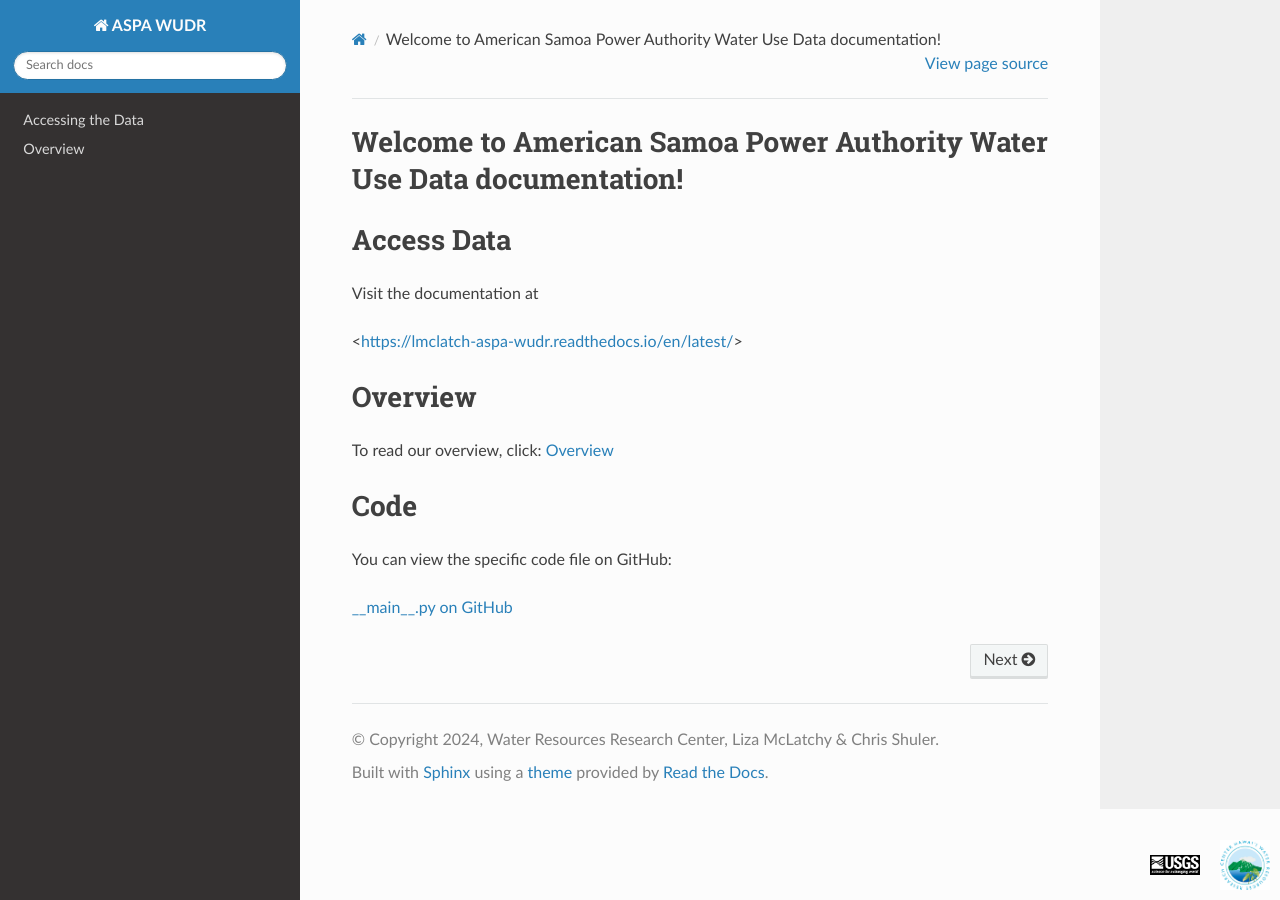
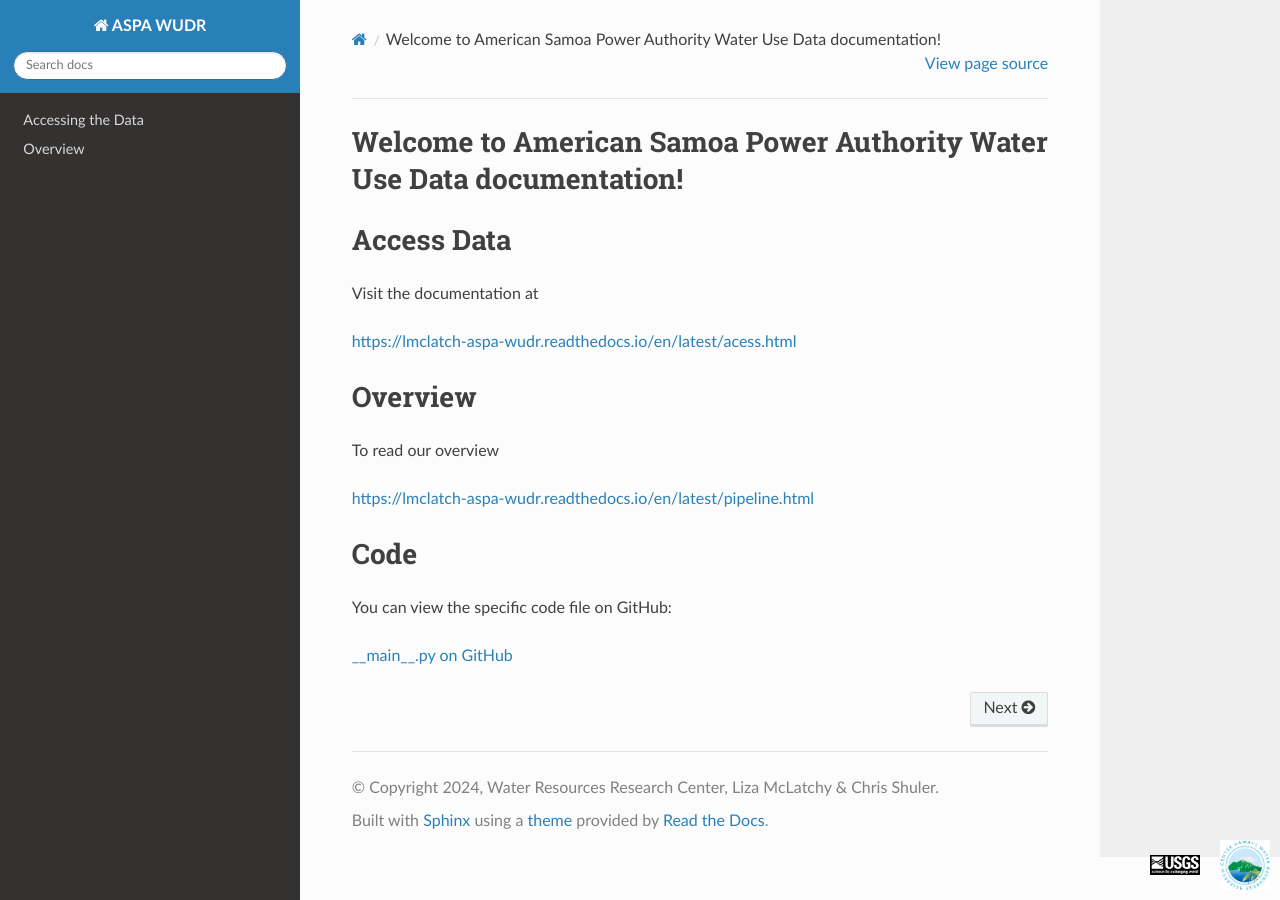
Before and after one commit to lmclatch/ASPA, a Sphinx documentation site: the page built from docs/index.rst, in a window 1280 px wide. Built offline with Sphinx 7.4.7 and the Read the Docs theme 2.0.0, drawn with Linux system fonts in a browser that asks for light colours.

Commit message:
Update index.rst

```diff
--- a/docs/index.rst
+++ b/docs/index.rst
@@ -18,15 +18,16 @@
 
 Visit the documentation at
 
-<https://lmclatch-aspa-wudr.readthedocs.io/en/latest/>
+https://lmclatch-aspa-wudr.readthedocs.io/en/latest/acess.html
 
 
 
 Overview
 ==================
 
-To read our overview, click:
-`Overview <https://lmclatch-aspa-wudr.readthedocs.io/en/latest/pipeline.html>`_
+To read our overview
+
+https://lmclatch-aspa-wudr.readthedocs.io/en/latest/pipeline.html
 
 Code
 ==================
```
